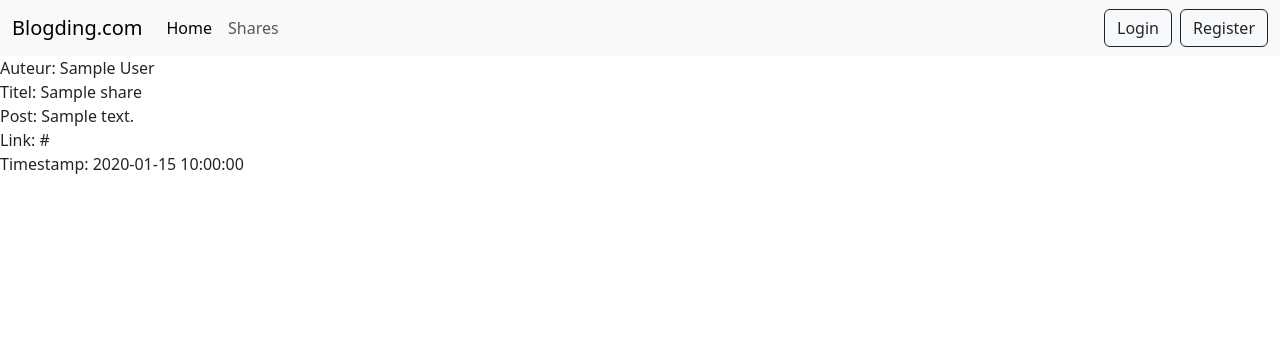
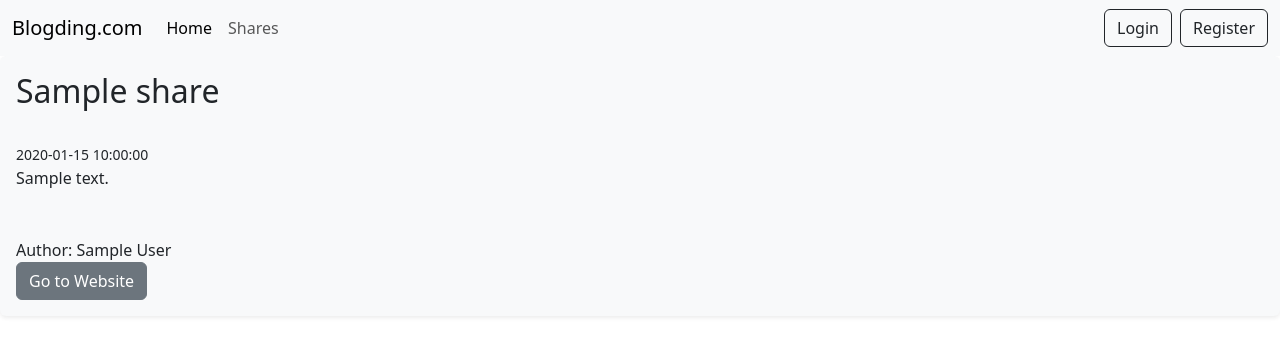
Before and after one commit to w-d-e-v/WEB2, a PHP site: page / in a window 1280 px wide. Shown: the top 356 px of the page. Run offline with PHP 8.4, Linux system fonts and the light colour scheme; tables that the repository leaves empty or names only in its code hold one stand-in row (values such as "Sample post").

Commit message:
Blog formatting

```diff
--- a/Opdracht3/classes/sharesview.class.php
+++ b/Opdracht3/classes/sharesview.class.php
@@ -3,11 +3,16 @@
     public function showShares() {
         $results = $this->getShares();
         foreach ($results as $row) { //split het array op in individuele items
-            echo "Auteur: " . $row['name'] . "<br>";
-            echo "Titel: " . $row['title'] . "<br>";
-            echo "Post: " . $row['body'] . "<br>";
-            echo "Link: " . $row['link'] . "<br>";
-            echo "Timestamp: " . $row['create_date'] . "<br><br>";
+            echo '<div class="shadow-sm p-3 mb-5 bg-body-tertiary rounded">';
+            echo "<h2>" . $row['title'] . "</h2><br>";
+            echo '<small>' . $row['create_date'] . "</small><br>";
+            echo $row['body'] . "<br><br><br>";
+
+            echo "Author: " . $row['name'] . "<br>";
+
+            echo '<a class="btn btn-secondary" href="' . $row['link'] . '">Go to Website</a><br>';
+
+            echo '</div>';
         }
     }
 }
--- a/Opdracht3/index.php
+++ b/Opdracht3/index.php
@@ -36,6 +36,16 @@
     // Dan moet hij ook uitgelezen kunnen worden
     $sharesRead = new SharesView();
     echo $sharesRead->showShares();
+
+
+    $startHtml = '<div class="position-relative mt-5">
+         <h1 style="text-align:center;">
+          Welcome to Blogding</h1><br>
+          <p style="text-align:center;"><strong>Find something cool? Share it with our community. Look at other shares as well</strong></p><br>
+          <p style="text-align:center;"><a class="btn btn-primary" href="sharesview.php">Share Now</a></p><br>
+          </div>';
+    //echo $startHtml;
+
   ?>
 </body>
 </html>
```
